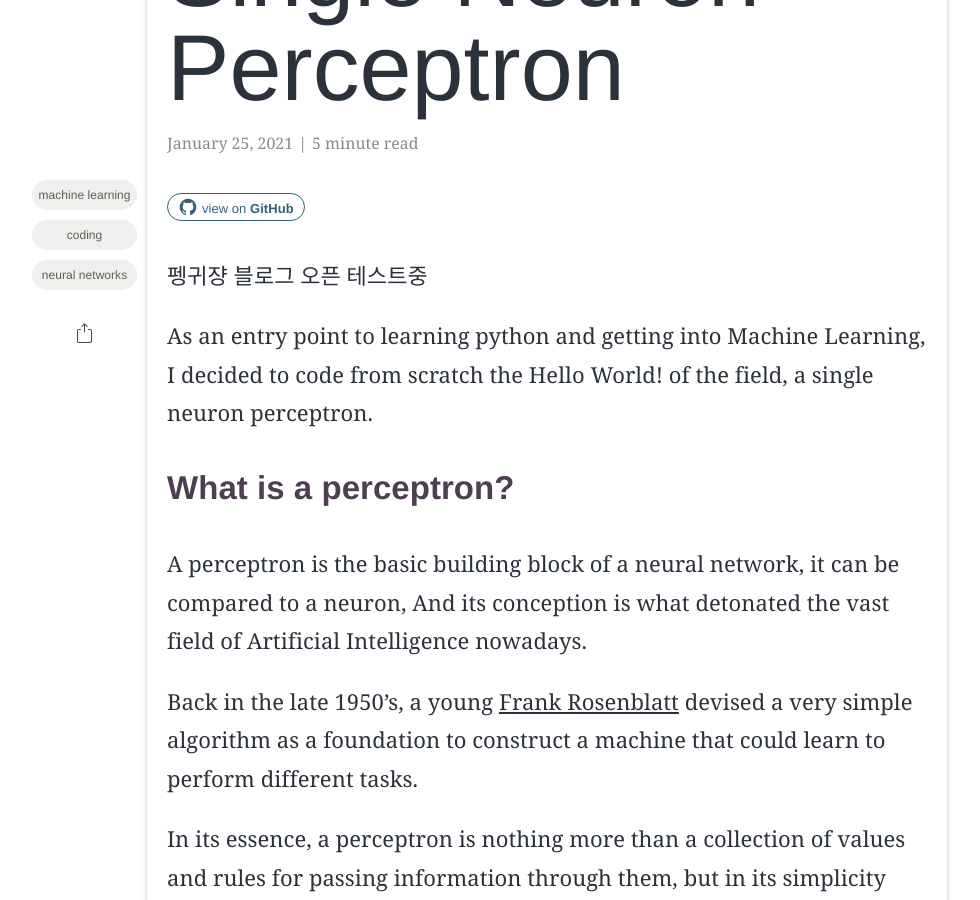
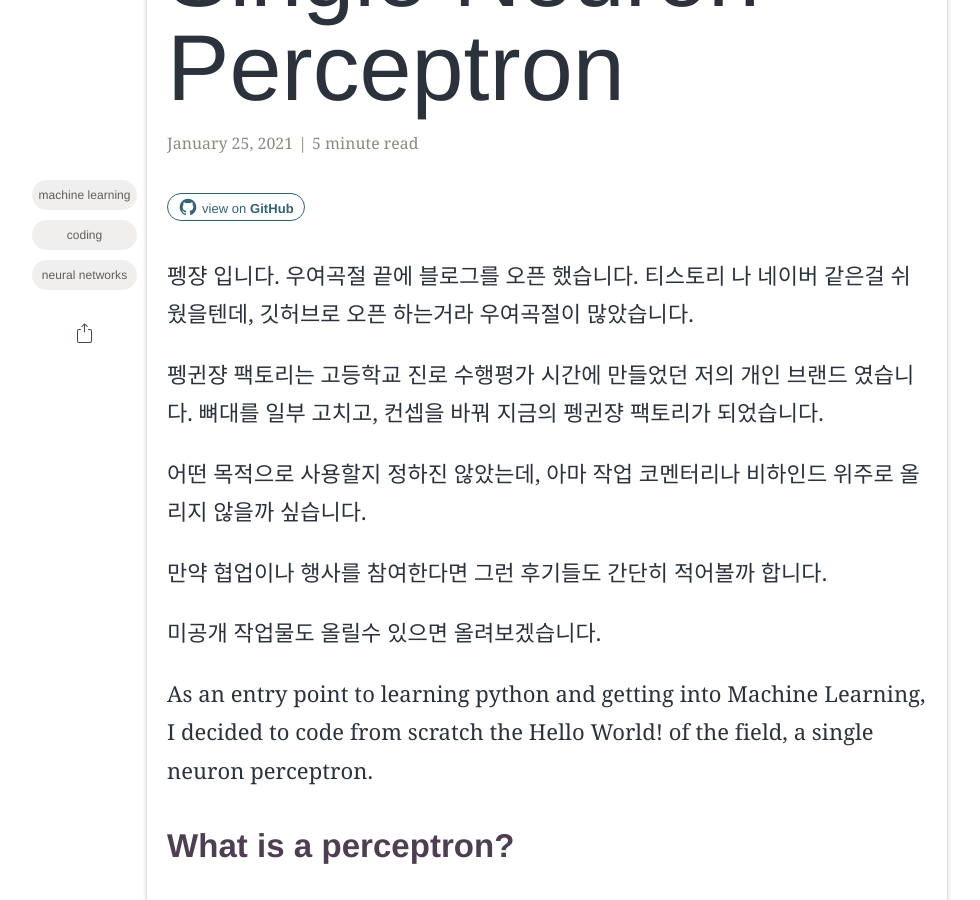
Before and after one commit to penguinjeanfactory/penguinjeanfactory.github.io, a Jekyll site: the page built from _posts/2021-01-25-single-neuron-perceptron.markdown, in a window 1280 px wide and 900 px high, scrolled down 696 px. Shown: the whole window, without its empty margins (93-1073 px from the left). Built offline with Jekyll 4.4.1, drawn with Linux system fonts in a browser that asks for light colours; some web fonts are replaced; formulas are drawn with MathJax 3.

Commit message:
Update 2021-01-25-single-neuron-perceptron.markdown

```diff
--- a/_posts/2021-01-25-single-neuron-perceptron.markdown
+++ b/_posts/2021-01-25-single-neuron-perceptron.markdown
@@ -11,7 +11,19 @@ author: Armando Maynez
 github:  amaynez/Perceptron/
 mathjax: yes
 ---
-펭귀쟝 블로그 오픈 테스트중
+펭쟝 입니다. 우여곡절 끝에 블로그를 오픈 했습니다. 티스토리 나 네이버 같은걸 쉬웠을텐데, 깃허브로 오픈 하는거라 우여곡절이 많았습니다.
+
+펭귄쟝 팩토리는 고등학교 진로 수행평가 시간에 만들었던 저의 개인 브랜드 였습니다. 뼈대를 일부 고치고, 컨셉을 바꿔 지금의 펭귄쟝 팩토리가 되었습니다.
+
+
+
+어떤 목적으로 사용할지 정하진 않았는데, 아마 작업 코멘터리나 비하인드 위주로 올리지 않을까 싶습니다.
+
+만약 협업이나 행사를 참여한다면 그런 후기들도 간단히 적어볼까 합니다.
+
+미공개 작업물도 올릴수 있으면 올려보겠습니다.
+
+
 
 
 As an entry point to learning python and getting into Machine Learning, I decided to code from scratch the Hello World! of the field, a single neuron perceptron.
```
